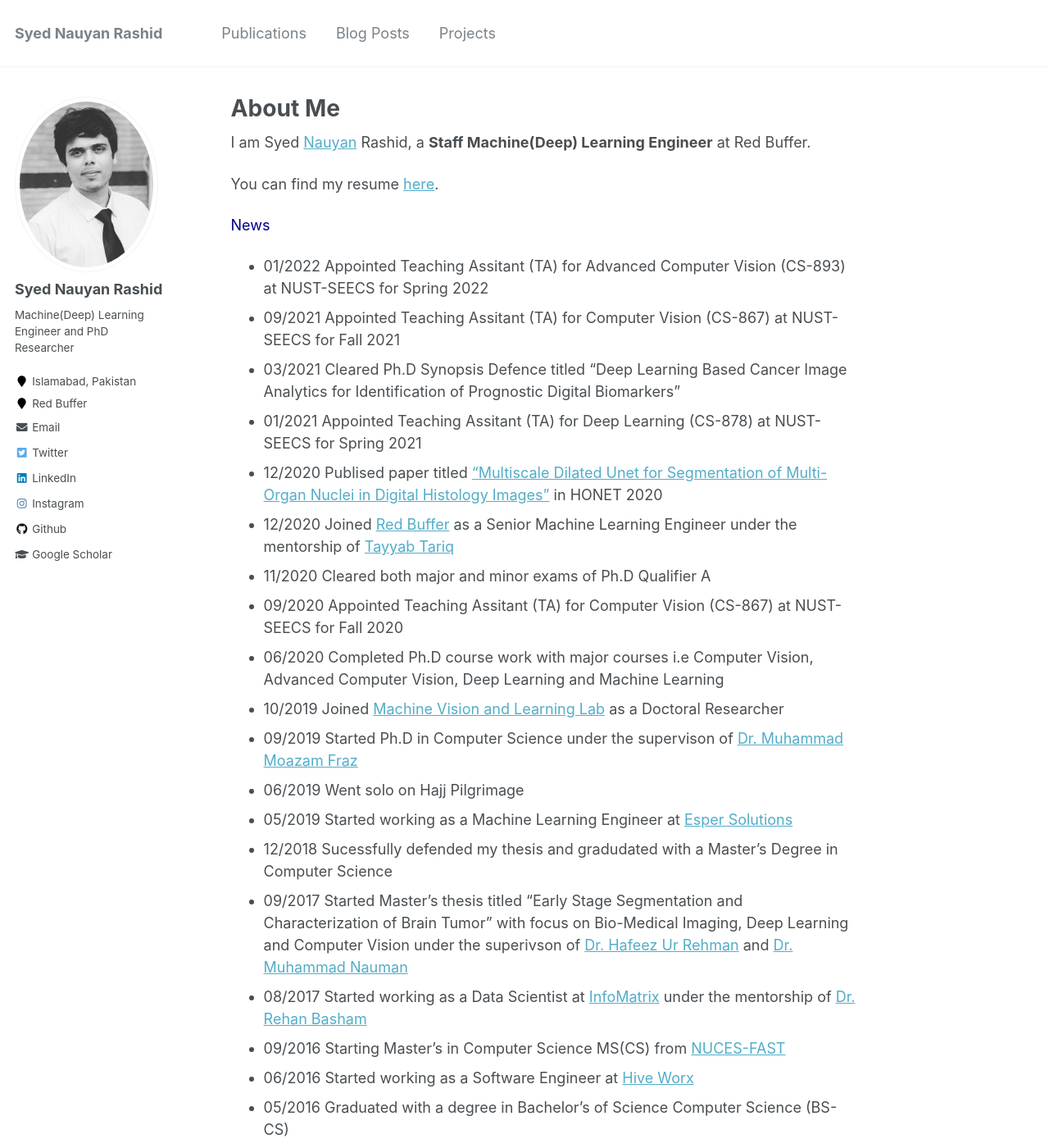
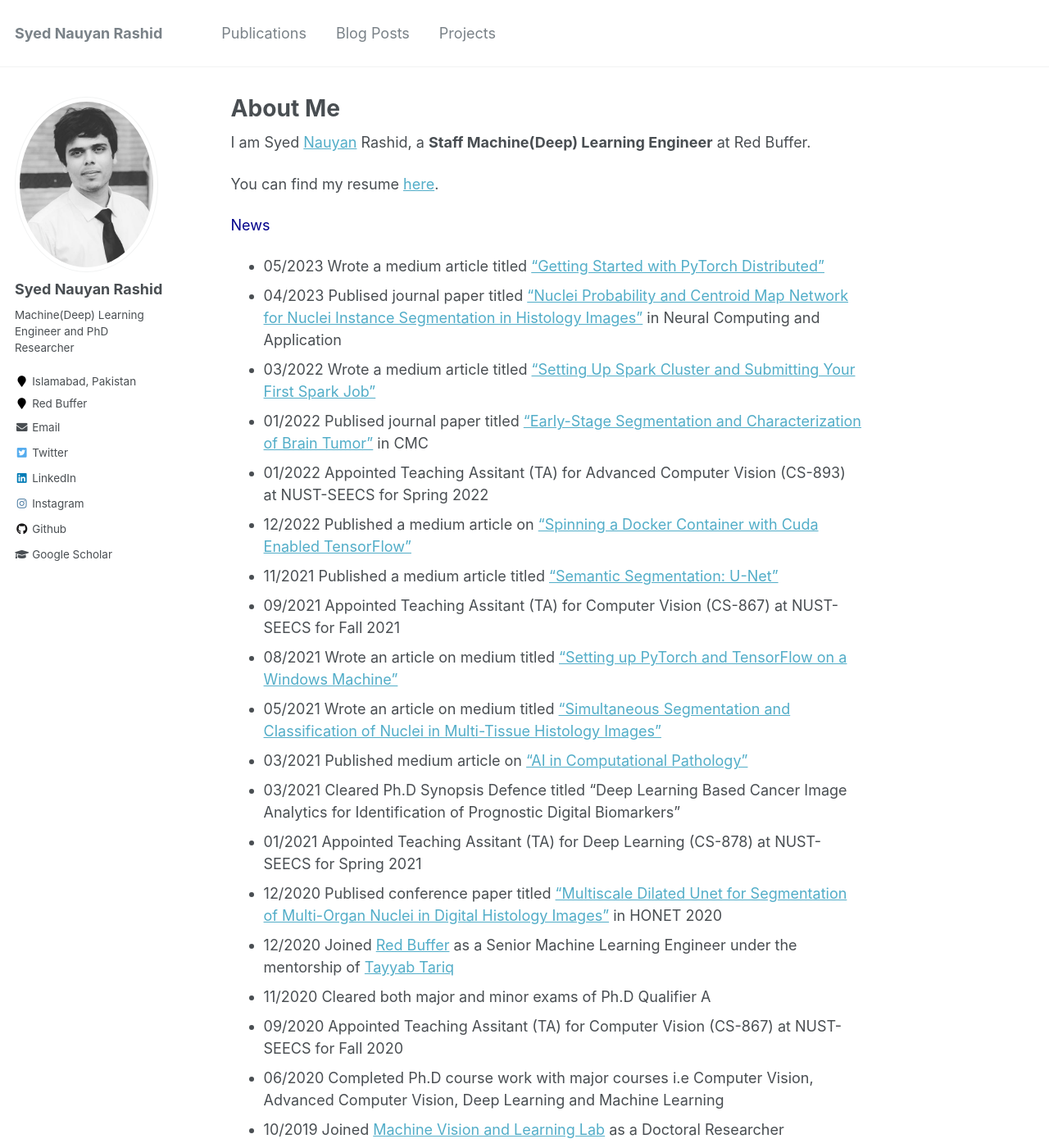
Before and after one commit to nauyan/nauyan.github.io, a Jekyll site: the page built from _pages/about.md, in a window 1280 px wide and 1400 px high. Shown: the whole window at 82% size. Built offline with Jekyll 4.4.1, drawn with Linux system fonts in a browser that asks for light colours.

Commit message:
adding medium articles and publications

```diff
--- a/_pages/about.md
+++ b/_pages/about.md
@@ -15,11 +15,20 @@ I am Syed [Nauyan](https://www.linkedin.com/in/nauyan/) Rashid, a __Staff Machin
 You can find my resume [here](Resume-v10.0.pdf).
 
 <span style="color:darkblue">News </span>
+* 05/2023 Wrote a medium article titled ["Getting Started with PyTorch Distributed"](https://medium.com/p/54ae933bb9f0)
+* 04/2023 Publised journal paper titled ["Nuclei Probability and Centroid Map Network for Nuclei Instance Segmentation in Histology Images"](https://link.springer.com/article/10.1007/s00521-023-08503-2) in Neural Computing and Application
+* 03/2022 Wrote a medium article titled ["Setting Up Spark Cluster and Submitting Your First Spark Job"](https://medium.com/p/13410e7ac71f)
+* 01/2022 Publised journal paper titled ["Early-Stage Segmentation and Characterization of Brain Tumor"](https://cdn.techscience.cn/ueditor/files/cmc/TSP_CMC-73-1/TSP_CMC_23135/TSP_CMC_23135.pdf) in CMC
 * 01/2022 Appointed Teaching Assitant (TA) for Advanced Computer Vision (CS-893) at NUST-SEECS for Spring 2022
+* 12/2022 Published a medium article on ["Spinning a Docker Container with Cuda Enabled TensorFlow"](https://medium.com/p/99d3d18655ec)
+* 11/2021 Published a medium article titled ["Semantic Segmentation: U-Net"](https://medium.com/p/1e5c0f4516a5)
 * 09/2021 Appointed Teaching Assitant (TA) for Computer Vision (CS-867) at NUST-SEECS for Fall 2021
+* 08/2021 Wrote an article on medium titled ["Setting up PyTorch and TensorFlow on a Windows Machine"](https://medium.com/red-buffer/setting-up-pytorch-and-tensorflow-on-a-windows-machine-7b860855d9f8)
+* 05/2021 Wrote an article on medium titled ["Simultaneous Segmentation and Classification of Nuclei in Multi-Tissue Histology Images"](https://medium.com/p/6cd56b857ce6)
+* 03/2021 Published medium article on ["AI in Computational Pathology"](https://medium.com/p/d05d8f9f3c03)
 * 03/2021 Cleared Ph.D Synopsis Defence titled "Deep Learning Based Cancer Image Analytics for Identification of Prognostic Digital Biomarkers"
 * 01/2021 Appointed Teaching Assitant (TA) for Deep Learning (CS-878) at NUST-SEECS for Spring 2021
-* 12/2020 Publised paper titled ["Multiscale Dilated Unet for Segmentation of Multi-Organ Nuclei in Digital Histology Images"](https://ieeexplore.ieee.org/abstract/document/9322833/) in HONET 2020
+* 12/2020 Publised conference paper titled ["Multiscale Dilated Unet for Segmentation of Multi-Organ Nuclei in Digital Histology Images"](https://ieeexplore.ieee.org/abstract/document/9322833/) in HONET 2020
 * 12/2020 Joined [Red Buffer](https://redbuffer.ai/) as a Senior Machine Learning Engineer under the mentorship of [Tayyab Tariq](https://www.linkedin.com/in/tayyabtariq/)
 * 11/2020 Cleared both major and minor exams of Ph.D Qualifier A
 * 09/2020 Appointed Teaching Assitant (TA) for Computer Vision (CS-867) at NUST-SEECS for Fall 2020
```
